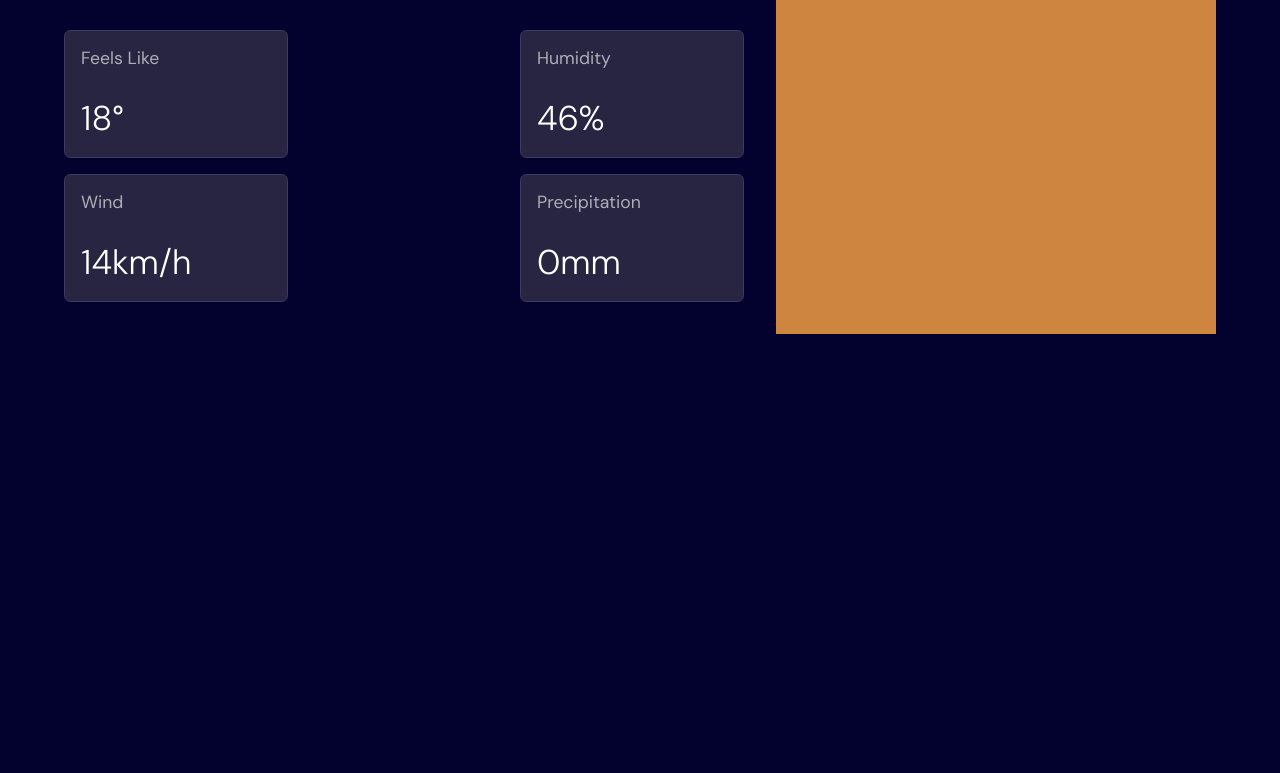
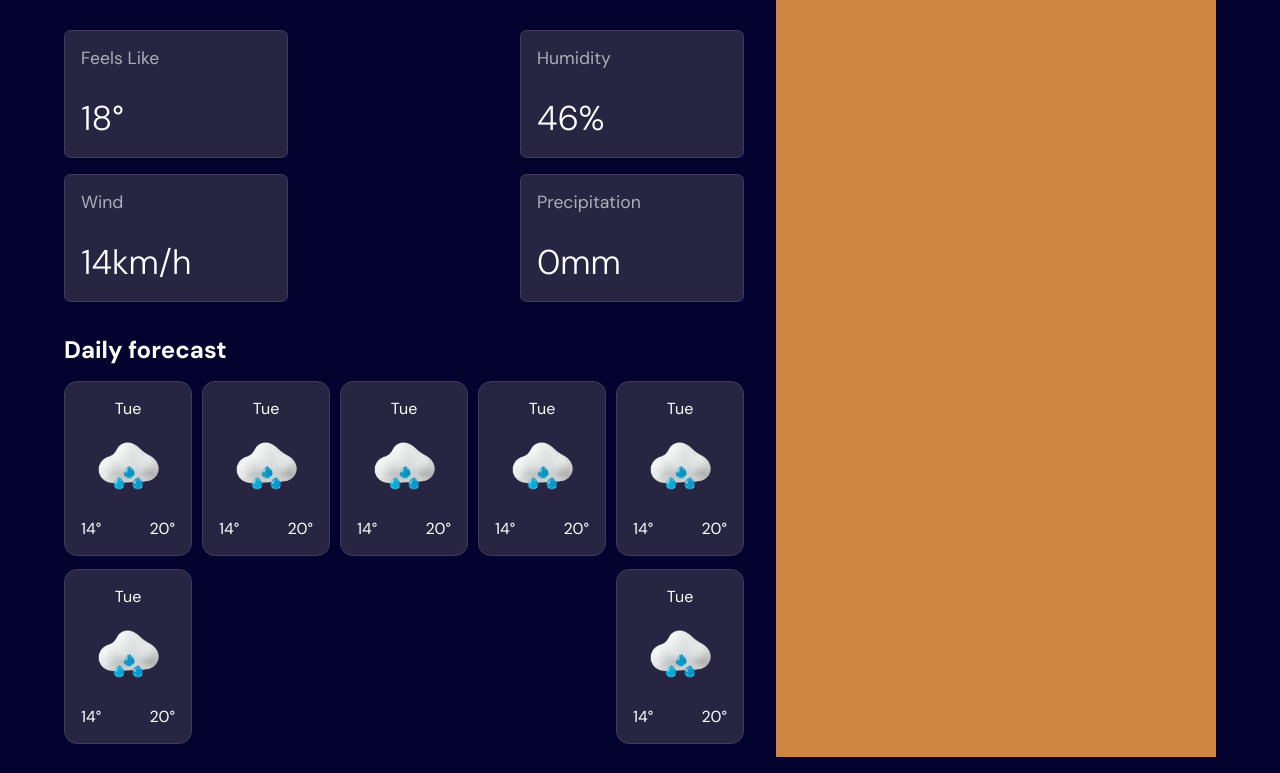
Before and after one commit to ArthurGehlen/weatherApp, a React (Vite) app: page / in a window 1280 px wide. Shown: the part 635-1408 px from the top of the page. Before the commit the page ends 985 px from the top, so only its background shows below. Built offline with nearby package versions, Linux system fonts and the light colour scheme.

Commit message:
Estrutura do container de temperatura dos dias da semana finalizado

```diff
--- a/src/App.css
+++ b/src/App.css
@@ -8,7 +8,7 @@
   font-family: "DM Sans", sans-serif;
 }
 
-body {
+body, #root, html {
   background-color: hsl(243, 96%, 9%);
   overflow-x: hidden;
 }
@@ -72,3 +72,14 @@ main .temperature_info_wrapper {
   flex-wrap: wrap;
   gap: 1rem;
 }
+
+main .daily_forecast_wrapper h2 {
+  color: hsl(0, 0%, 100%);
+}
+
+main .daily_forecast_wrapper .daily_forecast_map {
+  margin-top: 1rem;
+  display: flex;
+  justify-content: space-between;
+  flex-wrap: wrap;
+}
--- a/src/App.jsx
+++ b/src/App.jsx
@@ -2,13 +2,15 @@
 import Header from "./layout/Header";
 import SearchContainer from "./layout/SearchContainer";
 import TemperatureInfo from "./components/TemperatureInfo";
+import DailyTemperature from "./components/DailyTemperature";
 
 // Utils
 import "./App.css";
 import get_current_day_info from "./utils/GetCurrentDay";
 
 // Images
-import sunny from "./assets/images/icon-sunny.webp"
+import sunny from "./assets/images/icon-sunny.webp";
+import icon_rain from "./assets/images/icon-rain.webp";
 
 function App() {
   return (
@@ -40,7 +42,53 @@ function App() {
             <TemperatureInfo label={"Precipitation"} info="0mm" />
           </div>
 
-          <div className="dayly_forecast_wrapper"></div>
+          <div className="daily_forecast_wrapper">
+            <h2>Daily forecast</h2>
+            <div className="daily_forecast_map">
+              <DailyTemperature
+                week_day="Tue"
+                icon={icon_rain}
+                min_temperature="20°"
+                max_temperature="14°"
+              />
+              <DailyTemperature
+                week_day="Tue"
+                icon={icon_rain}
+                min_temperature="20°"
+                max_temperature="14°"
+              />
+              <DailyTemperature
+                week_day="Tue"
+                icon={icon_rain}
+                min_temperature="20°"
+                max_temperature="14°"
+              />
+              <DailyTemperature
+                week_day="Tue"
+                icon={icon_rain}
+                min_temperature="20°"
+                max_temperature="14°"
+              />
+              <DailyTemperature
+                week_day="Tue"
+                icon={icon_rain}
+                min_temperature="20°"
+                max_temperature="14°"
+              />
+              <DailyTemperature
+                week_day="Tue"
+                icon={icon_rain}
+                min_temperature="20°"
+                max_temperature="14°"
+              />
+              <DailyTemperature
+                week_day="Tue"
+                icon={icon_rain}
+                min_temperature="20°"
+                max_temperature="14°"
+              />
+            </div>
+          </div>
         </div>
 
         <div className="hourly_forecast_wrapper"></div>
--- /dev/null
+++ b/src/components/DailyTemperature.css
@@ -0,0 +1,19 @@
+.daily_temperature {
+  background-color: hsl(243, 27%, 20%);
+  border: 1px solid hsl(243, 23%, 30%);
+  color: hsl(0, 0%, 100%);
+  width: 8rem;
+  padding: 1rem;
+  margin-bottom: 0.8rem;
+  border-radius: 0.8rem;
+  text-align: center;
+}
+
+.daily_temperature img {
+  max-width: 100%;
+}
+
+.daily_temperature .temperature_stat {
+  display: flex;
+  justify-content: space-between;
+}
--- /dev/null
+++ b/src/components/DailyTemperature.jsx
@@ -0,0 +1,21 @@
+import "./DailyTemperature.css";
+
+function DailyTemperature({
+  week_day,
+  min_temperature,
+  max_temperature,
+  icon,
+}) {
+  return (
+    <div className="daily_temperature">
+      <p>{week_day}</p>
+      <img src={icon} alt="Icon" />
+      <div className="temperature_stat">
+        <span>{max_temperature}</span>
+        <span>{min_temperature}</span>
+      </div>
+    </div>
+  );
+}
+
+export default DailyTemperature;
```
